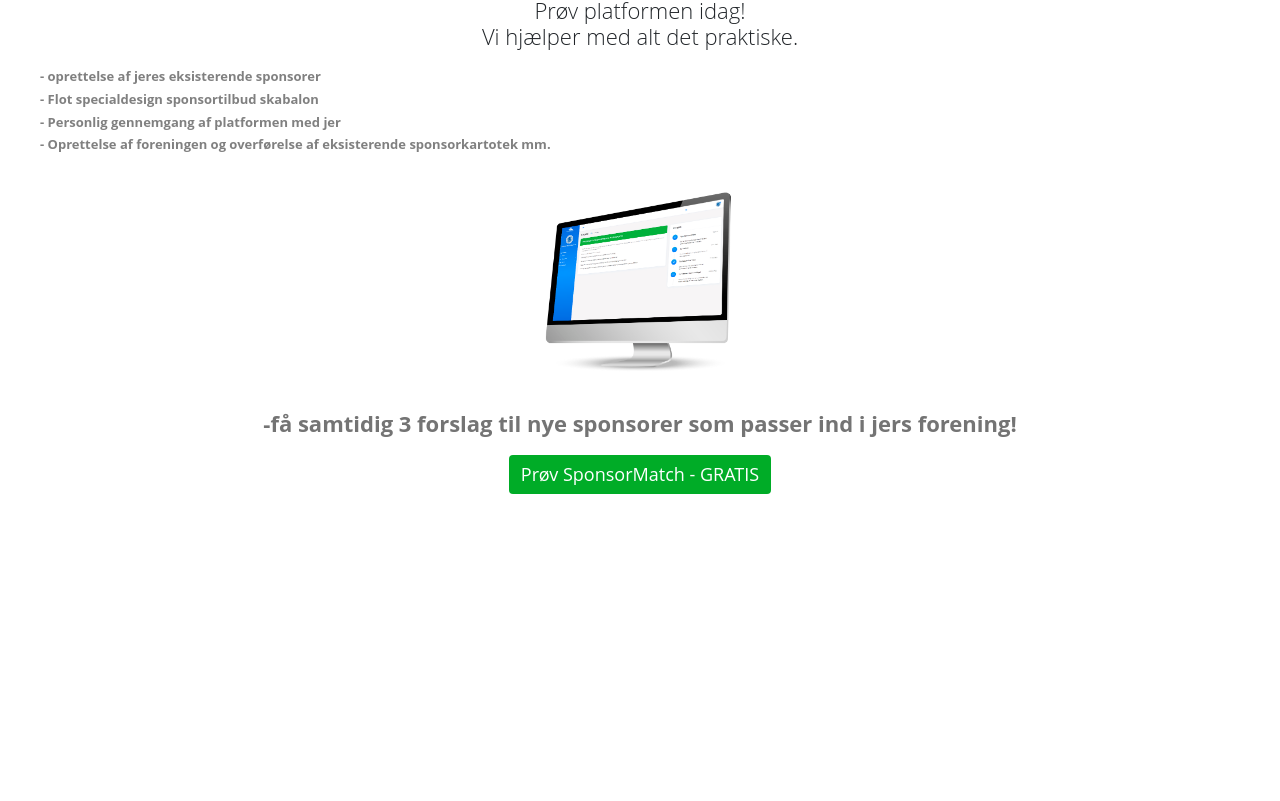
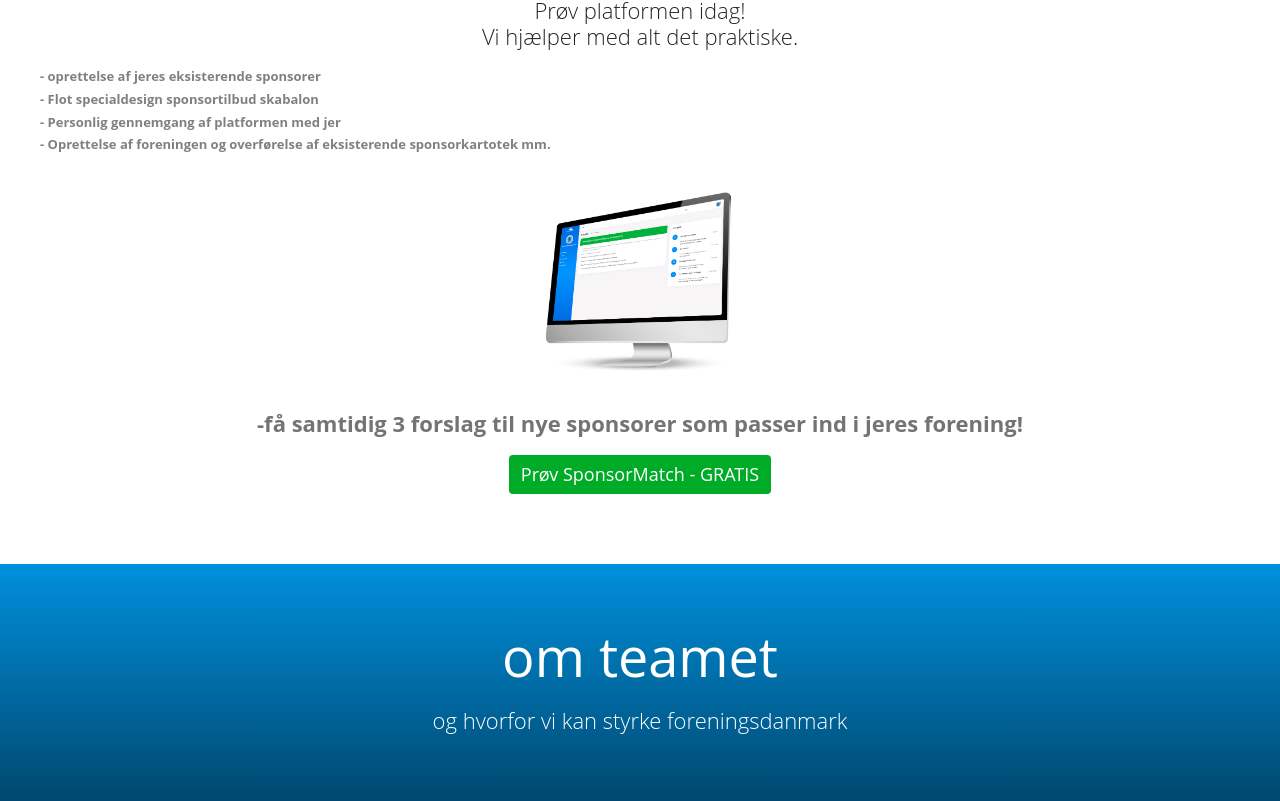
Before and after one commit to AlubuArt/sponsorMatch-landingpage, a React (Create React App) app: page / in a window 1280 px wide. Shown: the part 3736-4537 px from the top of the page. Before the commit the page ends 4230 px from the top, so only its background shows below. Built offline with nearby package versions, Linux system fonts and the light colour scheme.

Commit message:
alfa version deployed

```diff
--- a/src/App.js
+++ b/src/App.js
@@ -4,6 +4,7 @@
 import FunctionsSection from './sections/functions/functions-section.js'
 import Hero from './sections/hero/hero.js';
 import Misson from './sections/mission/mission.js';
+import OmOs from './sections/om-os/om-os.js';
 import CTA1 from './sections/callToAction/cta-1.js';
 
 import {Container } from 'react-bootstrap'
@@ -18,6 +19,7 @@
       <FunctionsSection />
       <Misson />
       <CTA1 />
+      <OmOs />
     </div>
 
 
--- /dev/null
+++ b/src/sections/om-os/om-os.css
@@ -0,0 +1,23 @@
+.om-os-container {
+    background: rgb(0,144,221);
+    background: linear-gradient(180deg, rgba(0,144,221,1) 0%, rgba(0,72,111,1) 100%);
+    margin-top: 70px;
+}
+
+.om-os-container h1 {
+    color: white;
+    font-size: 54px;
+    font-weight: normal;
+    padding-top: 60px;
+
+
+
+}
+
+.om-os-container h2 {
+    color: white;
+    font-size: 22px;
+    font-weight: lighter;
+    padding-bottom: 60px;
+
+}
--- /dev/null
+++ b/src/sections/om-os/om-os.js
@@ -0,0 +1,27 @@
+import react from 'react';
+import {Container, Row, Col} from 'react-bootstrap';
+import './om-os.css';
+
+
+
+
+
+const OmOs = () => {
+
+
+    return (
+
+        <Container fluid>
+            <Row >
+                <Col className="om-os-container">
+                    <h1>
+                        om teamet
+                    </h1>
+                    <h2>og hvorfor vi kan styrke foreningsdanmark</h2>
+                </Col>
+            </Row>
+        </Container>
+    )
+}
+
+export default OmOs;
--- a/src/text/text.js
+++ b/src/text/text.js
@@ -6,4 +6,4 @@
 export const ValueProp5 = "Individuelle sponsor og event oplæg som udsendes direkte til den enkelte samarbejdspartner og sponsor";
 export const ValueProp6 = "Sparring og rådgivning til de sponsoransvarlige i foreningen, i form af blogindlæg, tips og tricks, videoguides, sponsorstrategier og et stærkt community";
 export const MissionText = "Vi gør det spændende og let for foreningerne at søge og finde nye samarbejdspartnere og sponsorer, samt ikke mindst ar arbejde struktureret og værdiskabende med disse. Og vi ønsker at tilføre foreningerne den nødvendige viden og læring om udvikling af værdiskabende sponsor og samarbejdsaftaler, så det bliver sjovere og lettere at arbejde med sponsorater.";
-export const CTAText = "-få samtidig 3 forslag til nye sponsorer som passer ind i jers forening!";
+export const CTAText = "-få samtidig 3 forslag til nye sponsorer som passer ind i jeres forening!";
```
Also changed, not shown: 1 other file (tests, documents, lock files or other folders).
